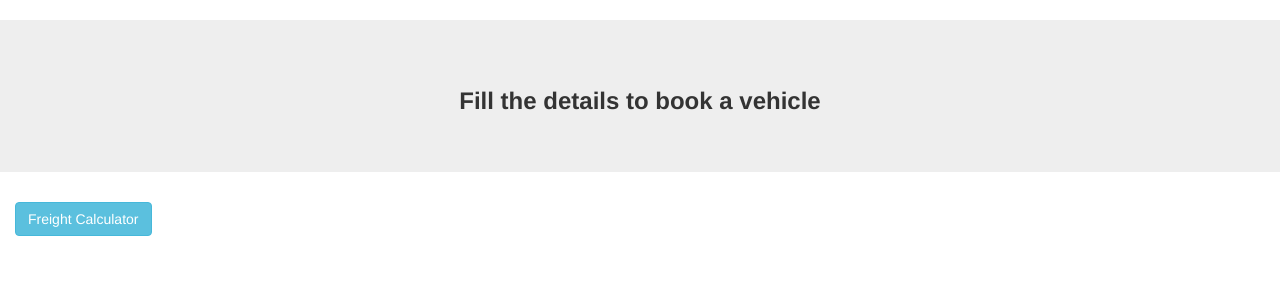
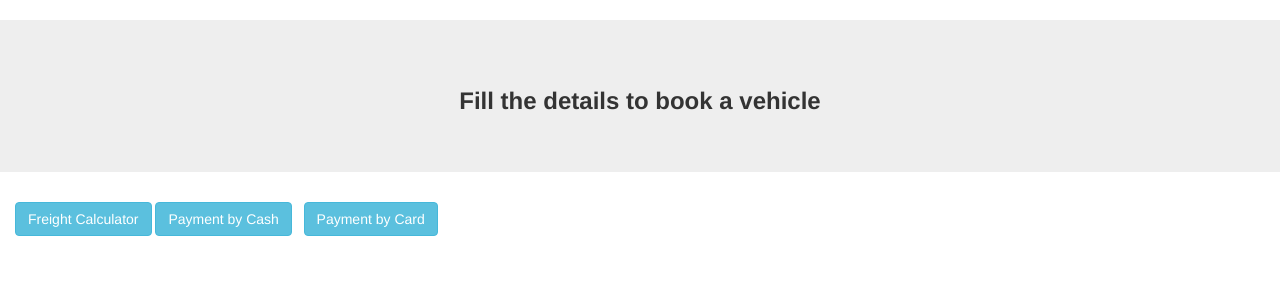
Before and after one commit to Amreeshbaskar/cvbooking, a PHP site: page /offerservice.php in a window 1280 px wide. Shown: the part 52-352 px from the top of the page. Run offline with PHP 8.4, Linux system fonts and the light colour scheme; some libraries are stand-ins or nearby versions.

Commit message:
23-10-2020

```diff
--- a/offerservice.php
+++ b/offerservice.php
@@ -47,6 +47,8 @@
  <div class="container">
 
  <button type="button" class="btn btn-info" ng-click="myFunc()">Freight Calculator</button>
+ <button type="button" class="btn btn-info" ng-click="cash()">Payment by Cash</button>
+ <button type="button" class="btn btn-info" ng-click="card()">Payment by Card</button>
    <div ng-show="showMe">
   <ul class="list-group" style="width:300px;">
 <br>
@@ -57,7 +59,7 @@
  <div ng-show="showMe1">
     <div class="alert alert-danger">
   <b>{{" Freight: "+km*10}}</b></div>
-
+  <p>{{"Payment amount :"}} {{mode1}}</p>
   </div>
   </div>
 
@@ -106,11 +108,19 @@ app.controller('myCtrl', function($scope, $timeout)  {
 
 
     }
+	$scope.mode = ' select payment type ';
+    $scope.cash = function() {
+        $scope.mode = 0;
+		$scope.mode1 =$scope.mode+$scope.km*10
+    };
+    $scope.card = function() {
+        $scope.mode = 20;
+		$scope.mode1 =$scope.mode+$scope.km*10
 
+    };
 
 
 });
-
 </script>
 
 
```
